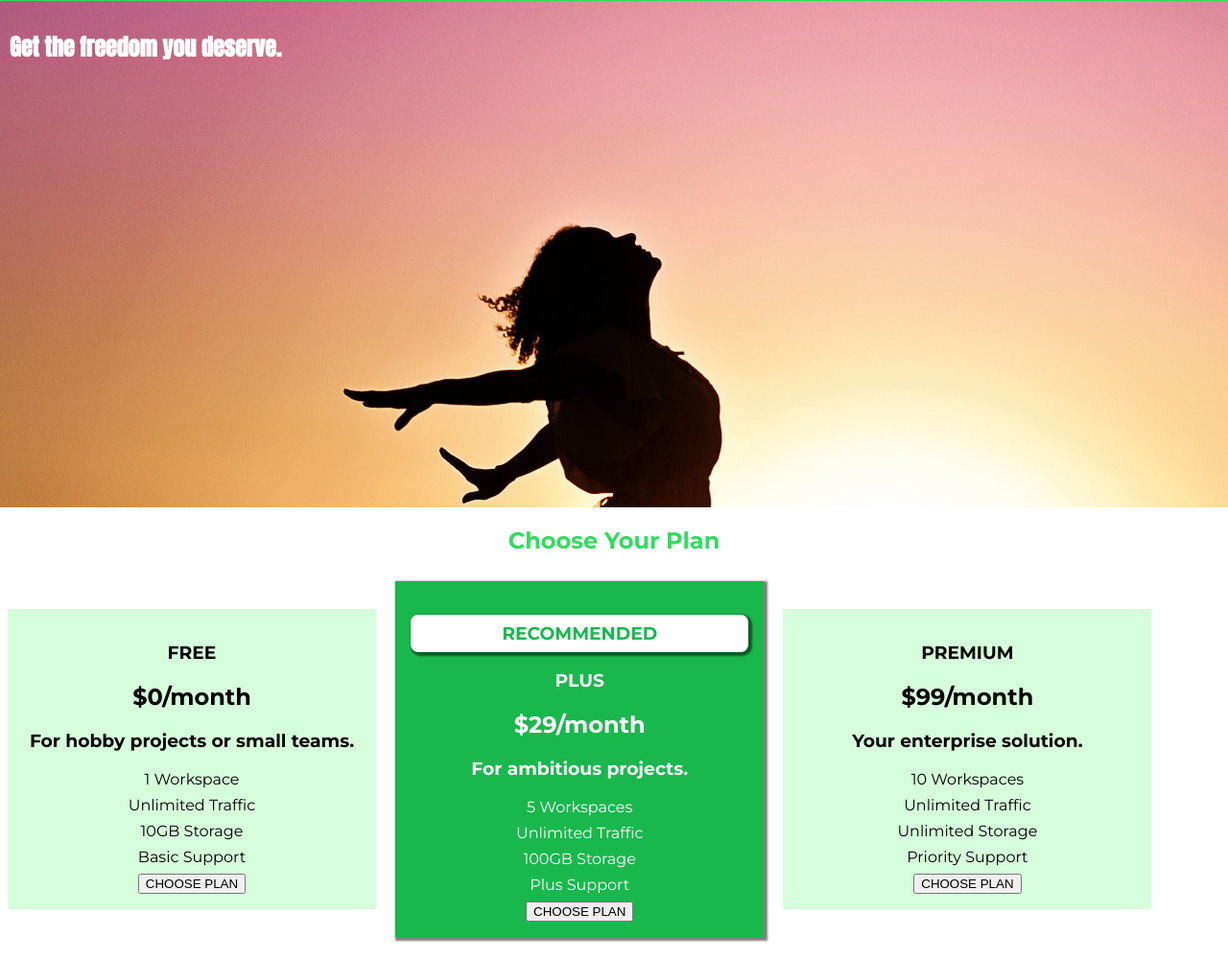
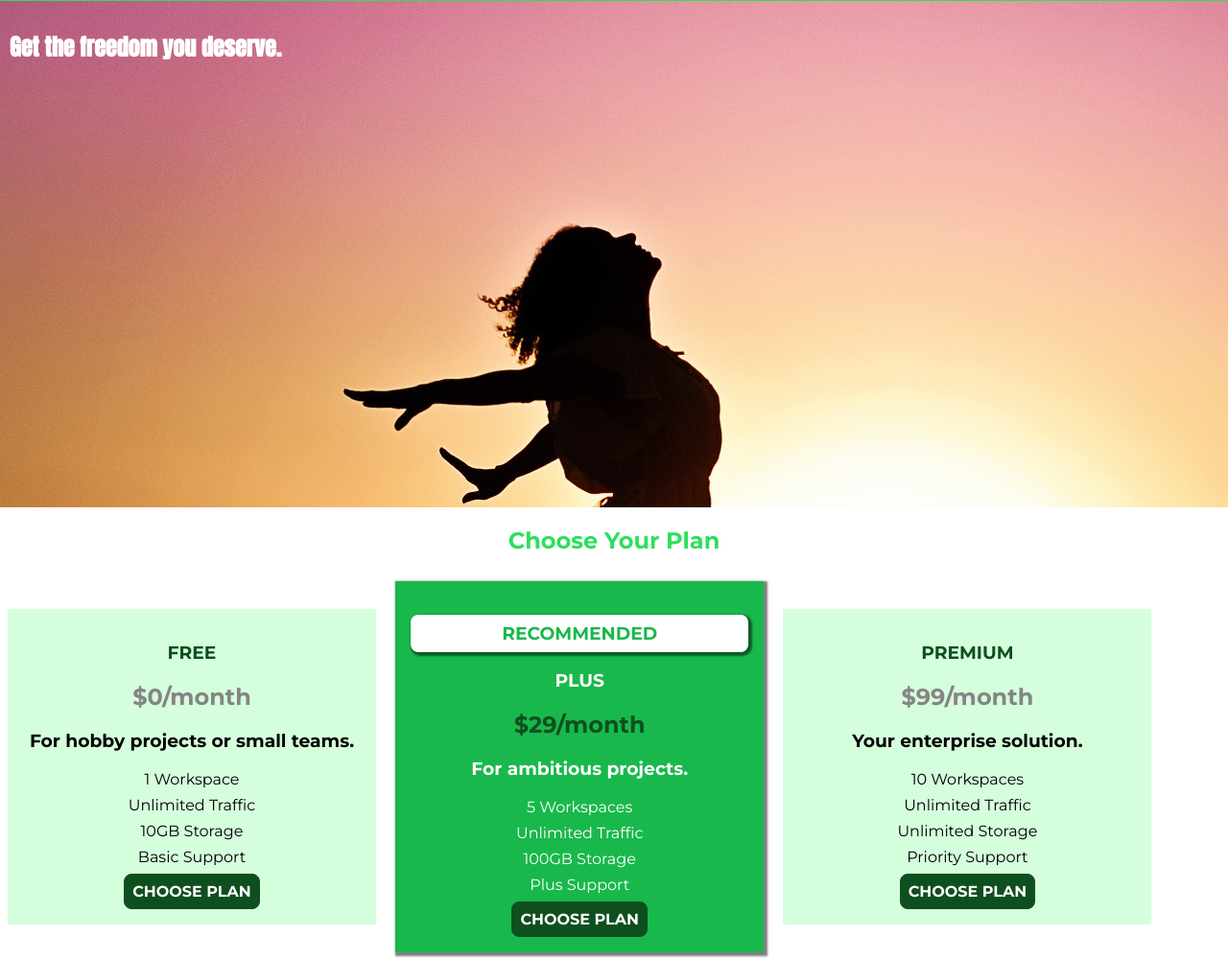
Before and after one commit to Marchinka90/udemy-css-the-complete-guide-incl-flexbox-grid-sass, a plain HTML site: page practicing_basics/index.html in a window 1280 px wide. Shown: the part 42-1043 px from the top of the page at 96% size. Drawn offline with Linux system fonts and the light colour scheme.

Commit message:
Added style to the aticle section

```diff
--- a/practicing_basics/index.html
+++ b/practicing_basics/index.html
@@ -40,8 +40,8 @@
             <h1 class="section-title">Choose Your Plan</h1>
             <div>
                 <article class="plan">
-                    <h1>FREE</h1>
-                    <h2>$0/month</h2>
+                    <h1 class="plan__title">FREE</h1>
+                    <h2 class="plan__price">$0/month</h2>
                     <h3>For hobby projects or small teams.</h3>
                     <ul class="plan__features">
                         <li class="plan_feature">1 Workspace</li>
@@ -50,13 +50,13 @@
                         <li class="plan_feature">Basic Support</li>
                     </ul>
                     <div>
-                        <button>CHOOSE PLAN</button>
+                        <button class="button">CHOOSE PLAN</button>
                     </div>
                 </article>
                 <article class="plan plan--highlight">
                     <h1 class="plan__annotation">RECOMMENDED</h1>
-                    <h1>PLUS</h1>
-                    <h2>$29/month</h2>
+                    <h1 class="plan__title">PLUS</h1>
+                    <h2 class="plan__price">$29/month</h2>
                     <h3>For ambitious projects.</h3>
                     <ul class="plan__features">
                         <li class="plan_feature">5 Workspaces</li>
@@ -65,12 +65,12 @@
                         <li class="plan_feature">Plus Support</li>
                     </ul>
                     <div>
-                        <button>CHOOSE PLAN</button>
+                        <button class="button">CHOOSE PLAN</button>
                     </div>
                 </article>
                 <article class="plan">
-                    <h1>PREMIUM</h1>
-                    <h2>$99/month</h2>
+                    <h1 class="plan__title">PREMIUM</h1>
+                    <h2 class="plan__price">$99/month</h2>
                     <h3>Your enterprise solution.</h3>
                     <ul class="plan__features">
                         <li class="plan_feature">10 Workspaces</li>
@@ -79,7 +79,7 @@
                         <li class="plan_feature">Priority Support</li>
                     </ul>
                     <div>
-                        <button>CHOOSE PLAN</button>
+                        <button class="button">CHOOSE PLAN</button>
                     </div>
                 </article>
             </div>
--- a/practicing_basics/main.css
+++ b/practicing_basics/main.css
@@ -48,6 +48,22 @@ body {
     border-radius: 8px;
 }
 
+.plan__title {
+    color: #0e4f1f;
+}
+
+.plan__price {
+    color: #858585;
+}
+
+.plan--highlight .plan__title {
+    color: white;
+}
+
+.plan--highlight .plan__price {
+    color: #0e4f1f;
+}
+
 .plan__features {
     list-style: none;
     margin: 0;
@@ -56,6 +72,27 @@ body {
 
 .plan_feature {
     margin: 8px 0;
+}
+
+.button {
+    background: #0e4f1f;
+    color: white;
+    font: inherit;
+    border: 1.5px solid #0e4f1f;
+    padding: 8px;
+    border-radius: 8px;
+    font-weight: bold;
+    cursor: pointer;
+}
+
+.button:hover,
+.button:active {
+    background: white;
+    color: #0e4f1f;
+}
+
+.button:focus {
+    outline: none;
 }
 
 /* h1 {
```
